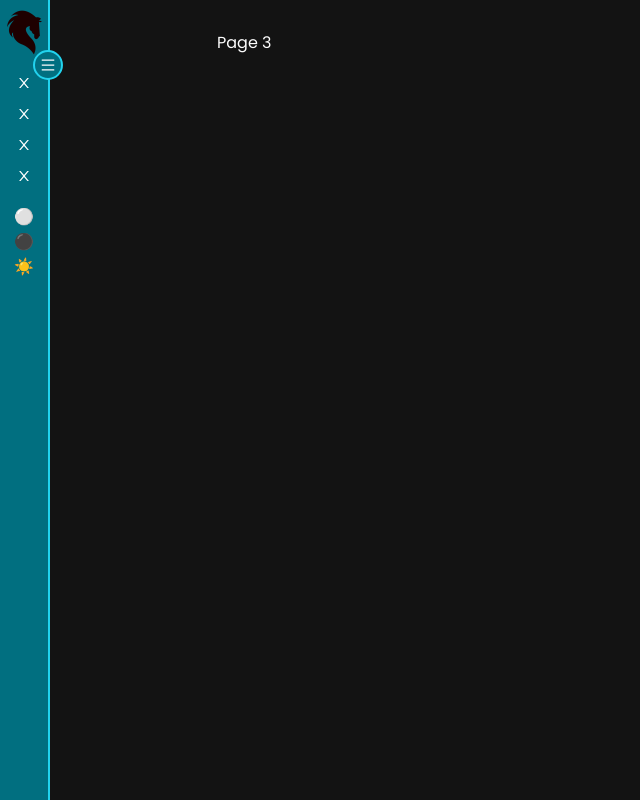
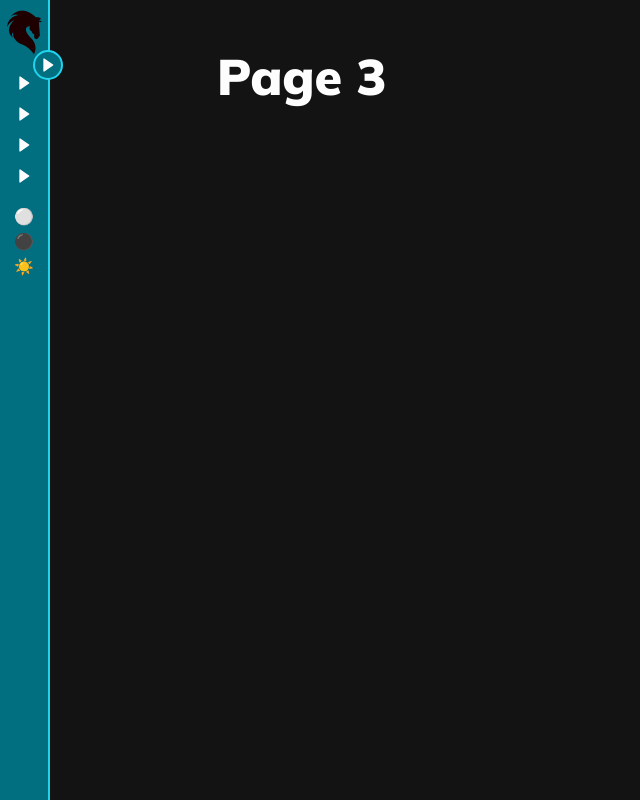
Before and after one commit to irenealcaine/sidebar-template, a React (Create React App) app: page /page3 in a window 1280 px wide. Shown: the whole page, without its empty margins (0-640 px from the left). Built offline with nearby package versions, Linux system fonts and the light colour scheme.

Commit message:
Update 10 files

```diff
--- a/src/Components/Header/Header.jsx
+++ b/src/Components/Header/Header.jsx
@@ -4,7 +4,7 @@ import logo from "../../Assets/Images/logo.png";
 import { Link, useLocation } from "react-router-dom";
 import { navbarItems } from "../../Utils/Constants";
 import { useState } from "react";
-import { AiOutlineMenu, AiOutlineClose } from "react-icons/ai";
+import { BiSolidRightArrow } from "react-icons/bi";
 import { DarkModeContext } from "../../Context/darkModeContext";
 
 const Header = () => {
@@ -31,7 +31,7 @@ const Header = () => {
         className={`menu-toggle ${menuActiveClass} ${darkMode ? "dark" : ""}`}
         onClick={toggleMenu}
       >
-        {isMenuClosed ? <AiOutlineMenu /> : <AiOutlineClose />}
+        <BiSolidRightArrow />
       </div>
 
       <ul className={`navigation ${menuActiveClass} ${darkMode ? "dark" : ""}`}>
@@ -43,7 +43,7 @@ const Header = () => {
                 location.pathname === `/${navbarItem.slug}` && "active"
               }`}
             >
-              <AiOutlineClose />
+              <BiSolidRightArrow />
               <p className={`navigation-item-name ${menuActiveClass}`}>
                 {navbarItem.name}
               </p>
--- a/src/Components/Header/Header.scss
+++ b/src/Components/Header/Header.scss
@@ -81,10 +81,16 @@
     justify-content: center;
     align-items: center;
     padding: 5px;
+    transform: rotate(180deg);
+    transition: all 1s ease;
 
     &.dark {
       background-color: $dark-blue;
       border: 2px solid $blue;
+    }
+
+    &.closed {
+      transform: rotate(0deg);
     }
   }
 
--- a/src/Pages/Page1/Page1.jsx
+++ b/src/Pages/Page1/Page1.jsx
@@ -1,7 +1,9 @@
+import "./Page1.scss";
+
 const Page1 = () => {
   return (
     <div className="page1">
-      <span>Page 1</span>
+      <h1>Page 1</h1>
     </div>
   );
 };
--- a/src/Pages/Page2/Page2.jsx
+++ b/src/Pages/Page2/Page2.jsx
@@ -1,7 +1,9 @@
+import "./Page2.scss";
+
 const Page2 = () => {
   return (
     <div className="page2">
-      <span>Page 2</span>
+      <h1>Page 2</h1>
     </div>
   );
 };
--- a/src/Pages/Page3/Page3.jsx
+++ b/src/Pages/Page3/Page3.jsx
@@ -1,7 +1,9 @@
+import "./Page3.scss";
+
 const Page3 = () => {
   return (
     <div className="page3">
-      <span>Page 3</span>
+      <h1>Page 3</h1>
     </div>
   );
 };
--- a/src/Pages/Page4/Page4.jsx
+++ b/src/Pages/Page4/Page4.jsx
@@ -1,7 +1,9 @@
+import "./Page4.scss";
+
 const Page4 = () => {
   return (
     <div className="page4">
-      <span>Page 4</span>
+      <h1>Page 4</h1>
     </div>
   );
 };
```
Also changed, not shown: src/Pages/Page1/Page1.scss (added), src/Pages/Page2/Page2.scss (added), src/Pages/Page3/Page3.scss (added), src/Pages/Page4/Page4.scss (added).
